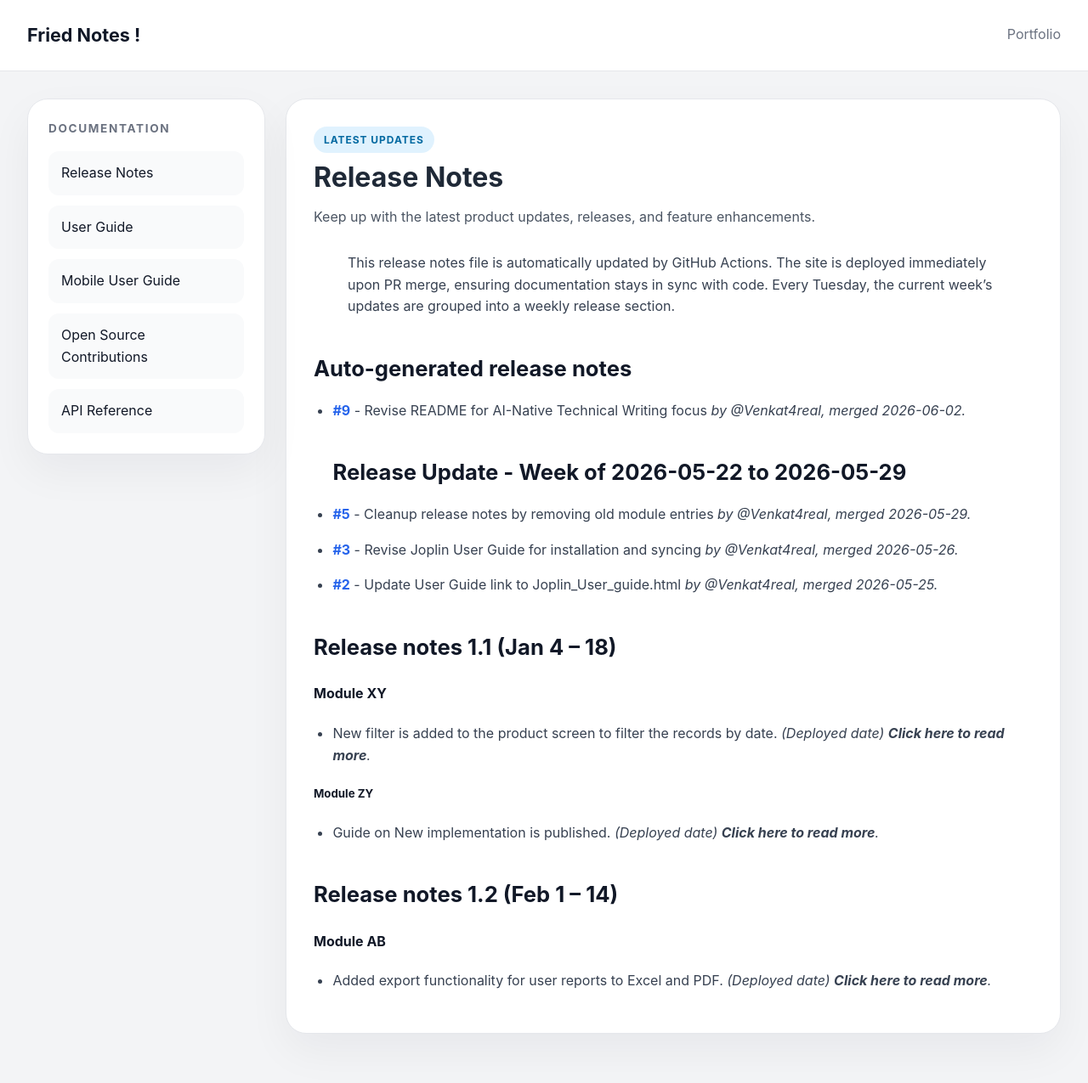
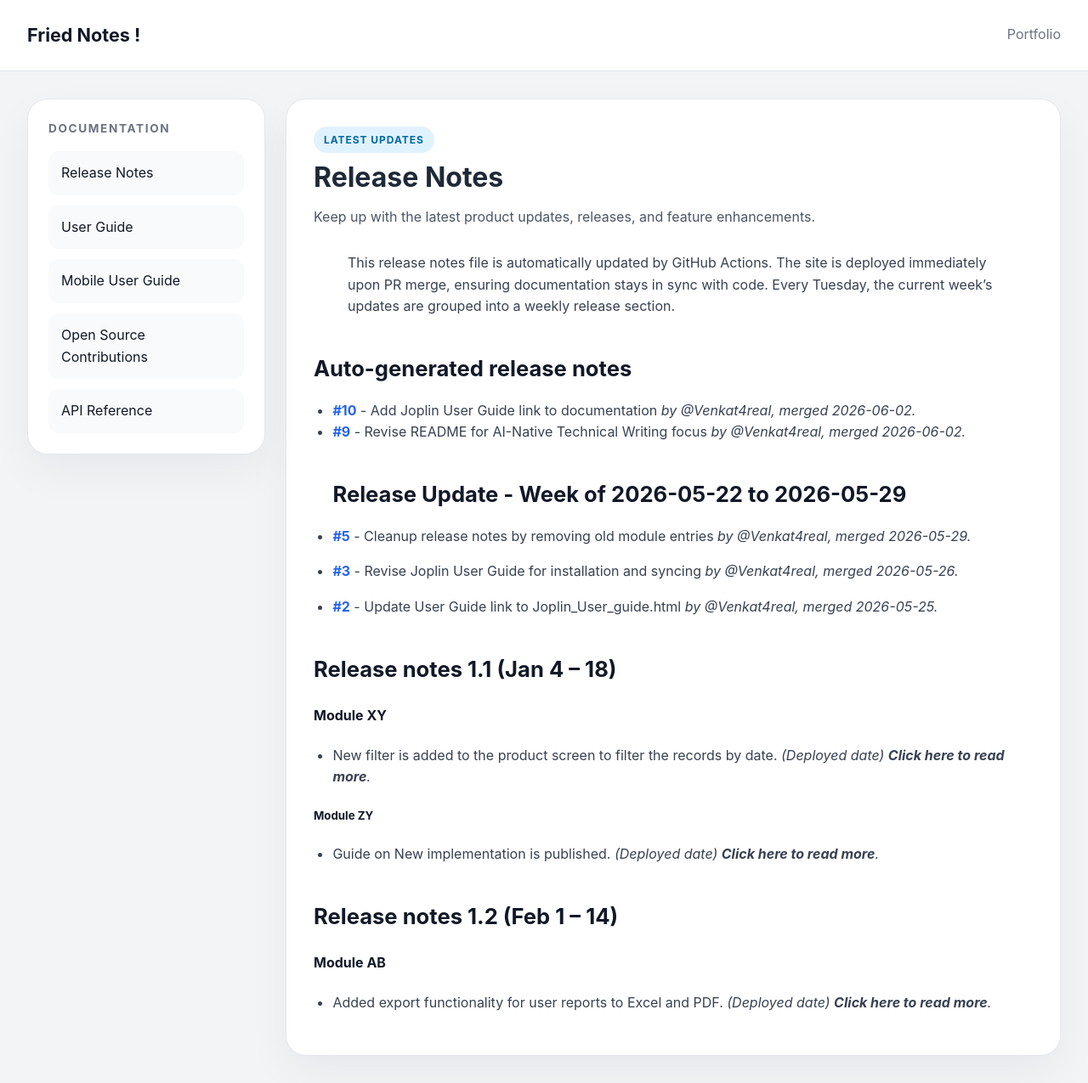
Before and after one commit to Venkat4real/FriedNotes, a Jekyll site: the page built from docs/release_notes.md, in a window 1280 px wide and 1275 px high. Shown: the whole window at 85% size. Built offline with Jekyll 4.4.1, drawn with Linux system fonts in a browser that asks for light colours.

Commit message:
docs: auto-update release notes for pull_request cycle

```diff
--- a/docs/release_notes.md
+++ b/docs/release_notes.md
@@ -9,6 +9,7 @@ description: Keep up with the latest product updates, releases, and feature enha
 > Every Tuesday, the current week's updates are grouped into a weekly release section.
 
 ## Auto-generated release notes
+- **[#10](https://github.com/Venkat4real/FriedNotes/pull/10)** - Add Joplin User Guide link to documentation *by @Venkat4real, merged 2026-06-02.*
 - **[#9](https://github.com/Venkat4real/FriedNotes/pull/9)** - Revise README for AI-Native Technical Writing focus *by @Venkat4real, merged 2026-06-02.*
 ## Release Update - Week of 2026-05-22 to 2026-05-29
 
```
